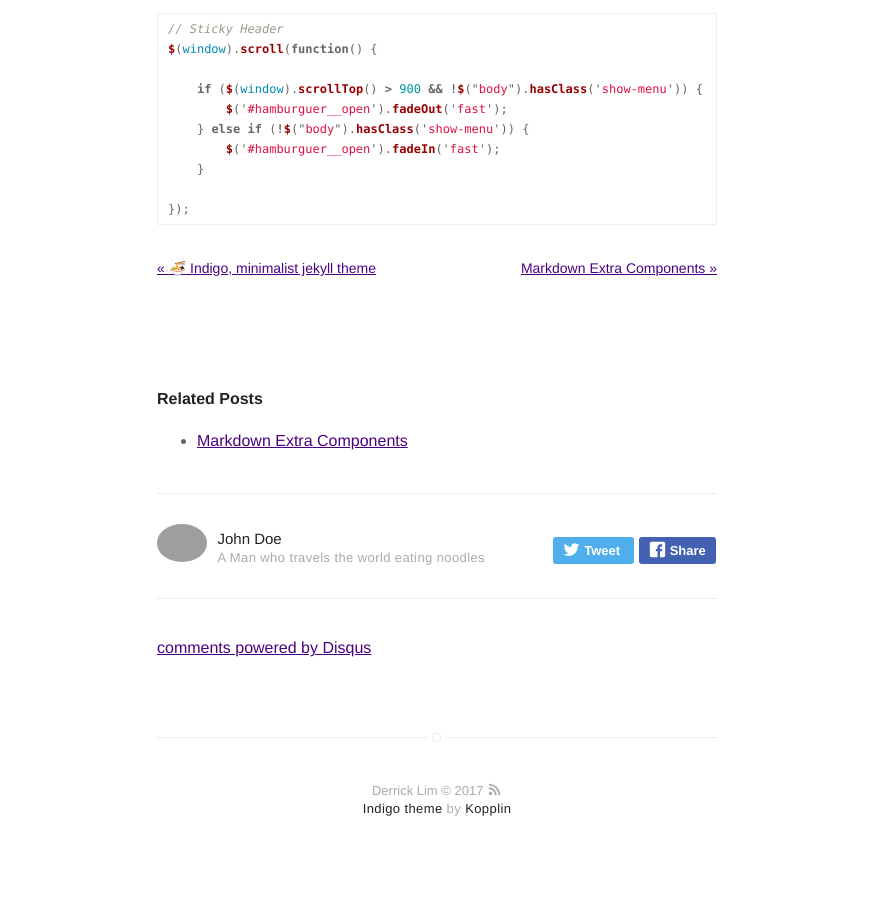
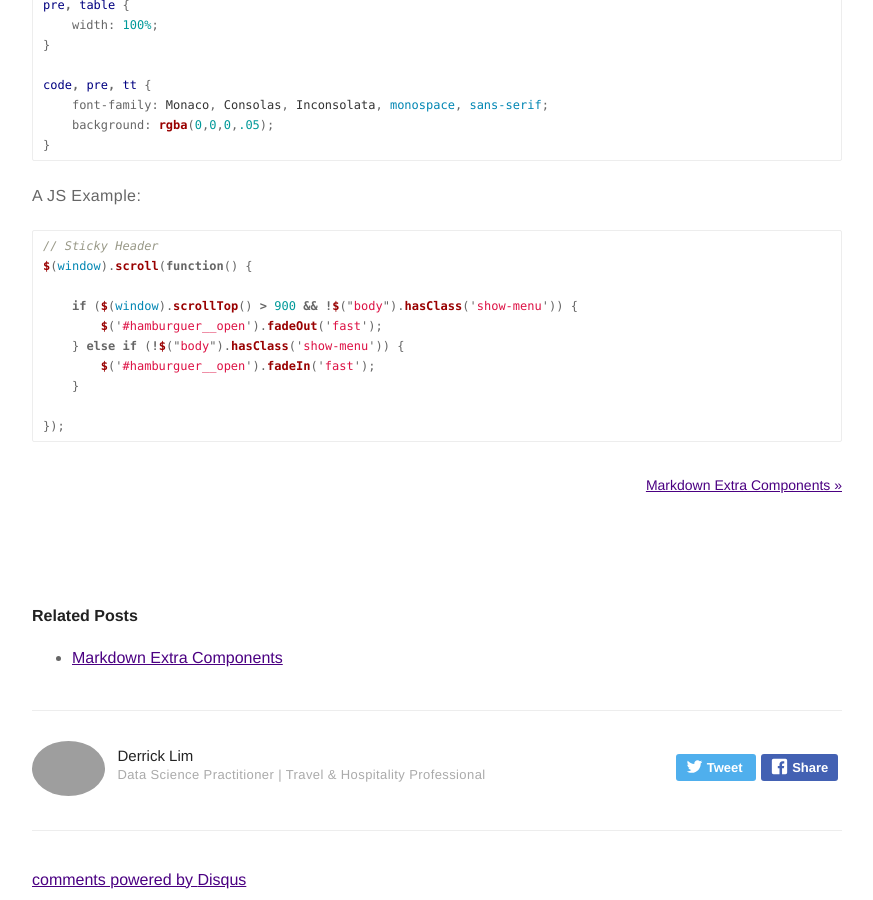
Before and after one commit to d-lim/d-lim.github.io, a Jekyll site: the page built from _posts/2016-02-24-markdown-common-elements.markdown, in a window 1280 px wide and 900 px high, scrolled down 5578 px. Shown: the whole window, without its empty margins (203-1076 px from the left). Built offline with Jekyll 4.4.1, drawn with Linux system fonts in a browser that asks for light colours; emoji names are drawn with the system emoji font; comment, search, counter and statistics services are not loaded.

Commit message:
add some changes

```diff
--- a/_config.yml
+++ b/_config.yml
@@ -1,6 +1,6 @@
 # main text of home
 name: Derrick Lim
-bio: Data Science Practitioner | Travel and Hospitality Professional
+bio: Data Science Practitioner | Travel & Hospitality Professional
 
 # twitter summary info
 description: A blog about technology and stuff related
@@ -54,22 +54,22 @@
 
 authors:
     johndoe:
-        name: John Doe
-        bio: A Man who travels the world eating noodles
+        name: Derrick Lim
+        bio: Data Science Practitioner | Travel & Hospitality Professional
         external-image: false
-        picture: assets/images/profile.jpg
-        twitter: johndoe
+        picture: assets/images/dlim.jpg
+        linkedin: limderrick
     jamesfoster:
-        name: James Foster
-        bio: A Man who develops software with coffee
+        name:
+        bio:
         external-image: false
-        picture: assets/images/james.jpg
-        twitter: jamesfoster
+        picture:
+        twitter:
 
 # do you want a larger site? change the option below
 # options: [normal, large] | default: normal
 # normal = 560px / large = 810px
-width: normal
+width: large
 
 # if you don't need pagination, comment the *paginate* configs below
 # paginate: 5
--- a/_posts/2016-01-23-indigo-jekyll-theme.markdown
+++ b/_posts/2016-01-23-indigo-jekyll-theme.markdown
@@ -1,7 +1,7 @@
 ---
 title: ":ramen: Indigo, minimalist jekyll theme"
 layout: post
-date: 2016-01-23 22:10
+date: 2017-11-17 09:00
 tag: jekyll
 image: https://koppl.in/indigo/assets/images/jekyll-logo-light-solid.png
 headerImage: true
@@ -9,11 +9,11 @@ projects: true
 hidden: true # don't count this post in blog pagination
 description: "This is a simple and minimalist template for Jekyll for those who likes to eat noodles."
 category: project
-author: johndoe
+author: joh
 externalLink: false
 ---
 
-![Screenshot](https://raw.githubusercontent.com/sergiokopplin/indigo/gh-pages/assets/screen-shot.png)
+![Screenshot](https://raw.githubusercontent.com/sergiokopplin/indigo/gh-pages/assets/screen-shot.png) #pic of  prject
 
 Example of project - Indigo Minimalist Jekyll Template - [Demo](http://sergiokopplin.github.io/indigo/). This is a simple and minimalist template for Jekyll for those who likes to eat noodles.
 
```
Also changed, not shown: 1 other file.
